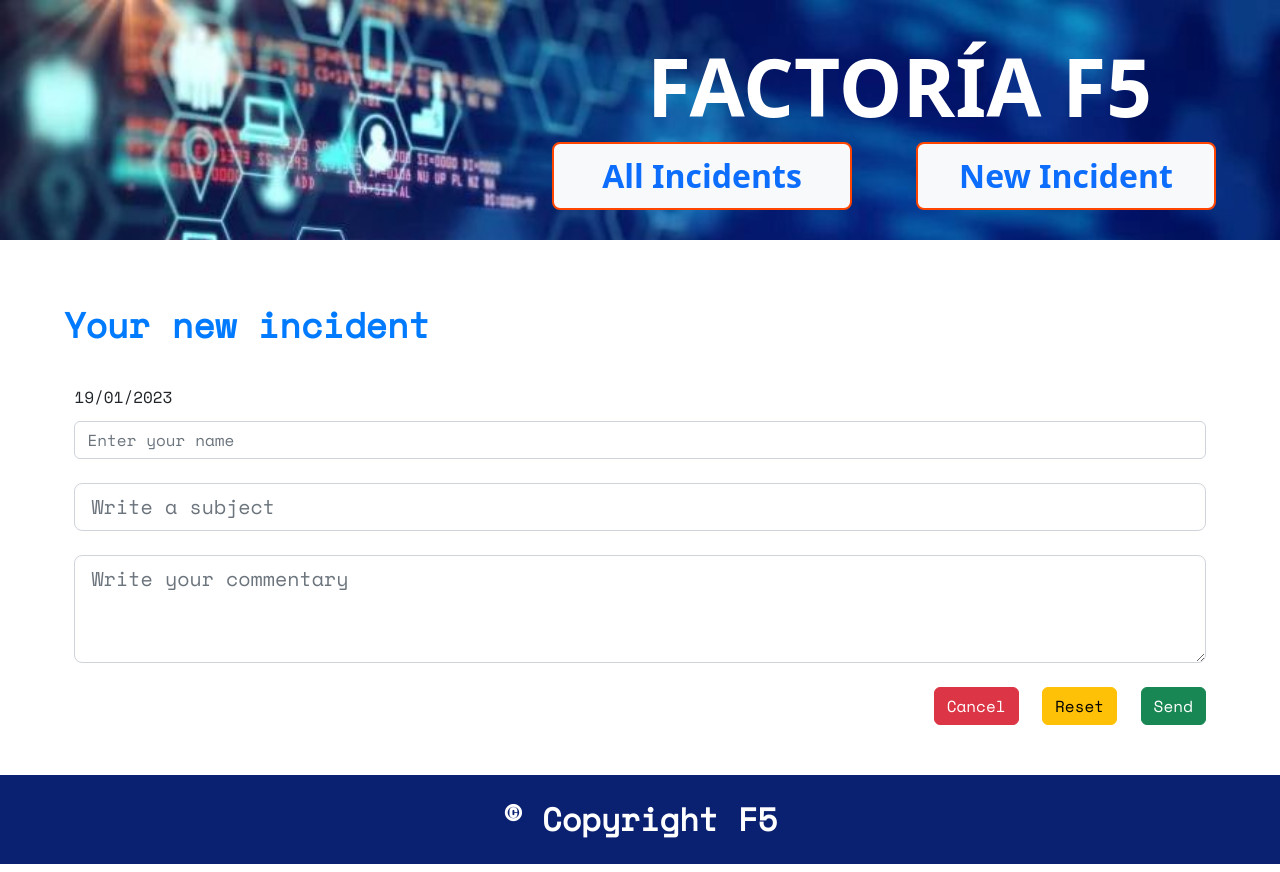
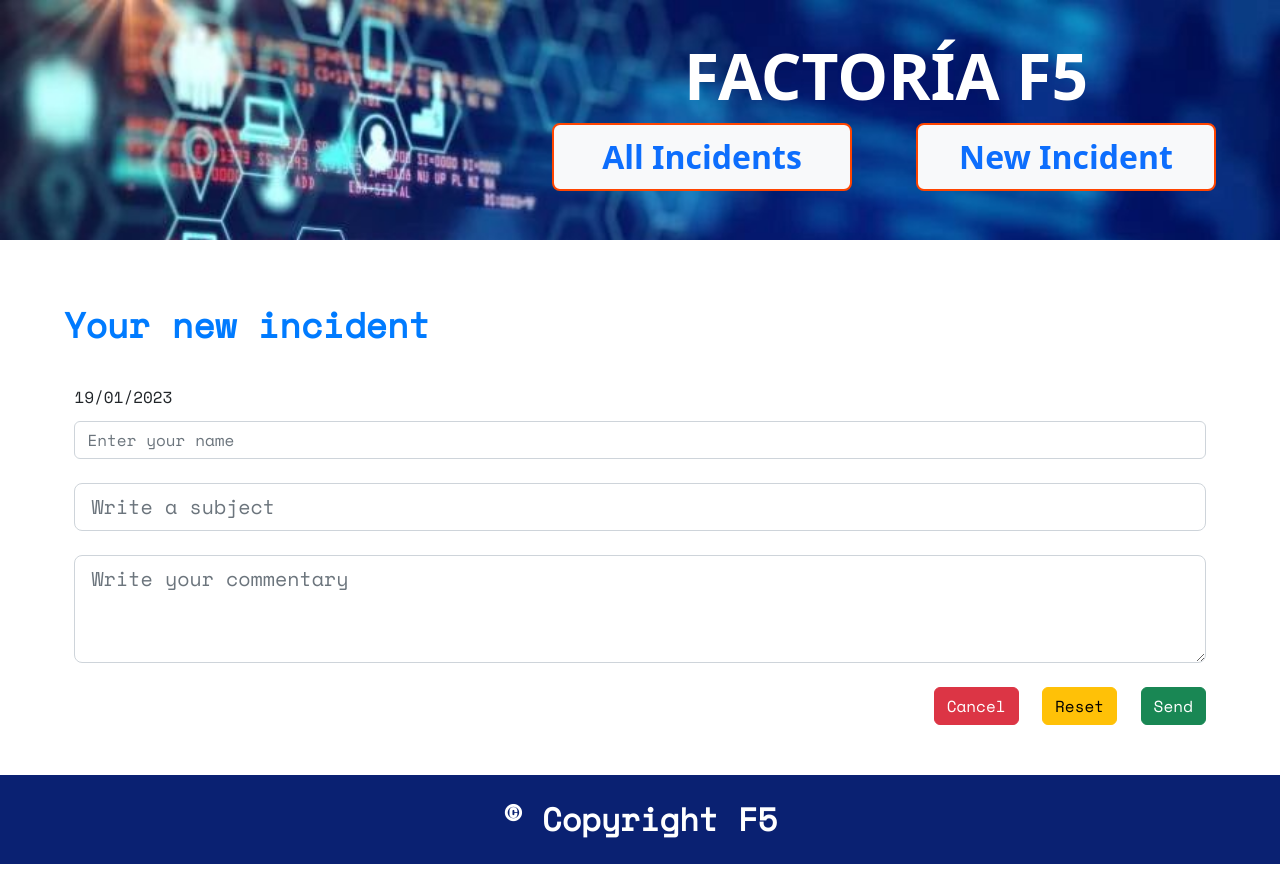
Before and after one commit to Omargf16/Support-App-My-first-CRUD, a Vue app in the folder src/frontend/: page /NewIncident in a window 1280 px wide. Built offline with nearby package versions, Linux system fonts and the light colour scheme.

Commit message:
Header fits into pages

```diff
--- a/src/frontend/src/components/Header.vue
+++ b/src/frontend/src/components/Header.vue
@@ -37,10 +37,10 @@ const props = defineProps ({
   align-self: space-around;
   font-weight: bold;
   color: white;
-  font-size: 500%;
+  font-size: 400%;
   text-align: end;
   text-align-last: right;
-  margin-right: 10%;
+  margin-right: 15%;
   padding-top:3%;
 
 }
```
Also changed, not shown: 1 other file (tests, documents, lock files or other folders).
